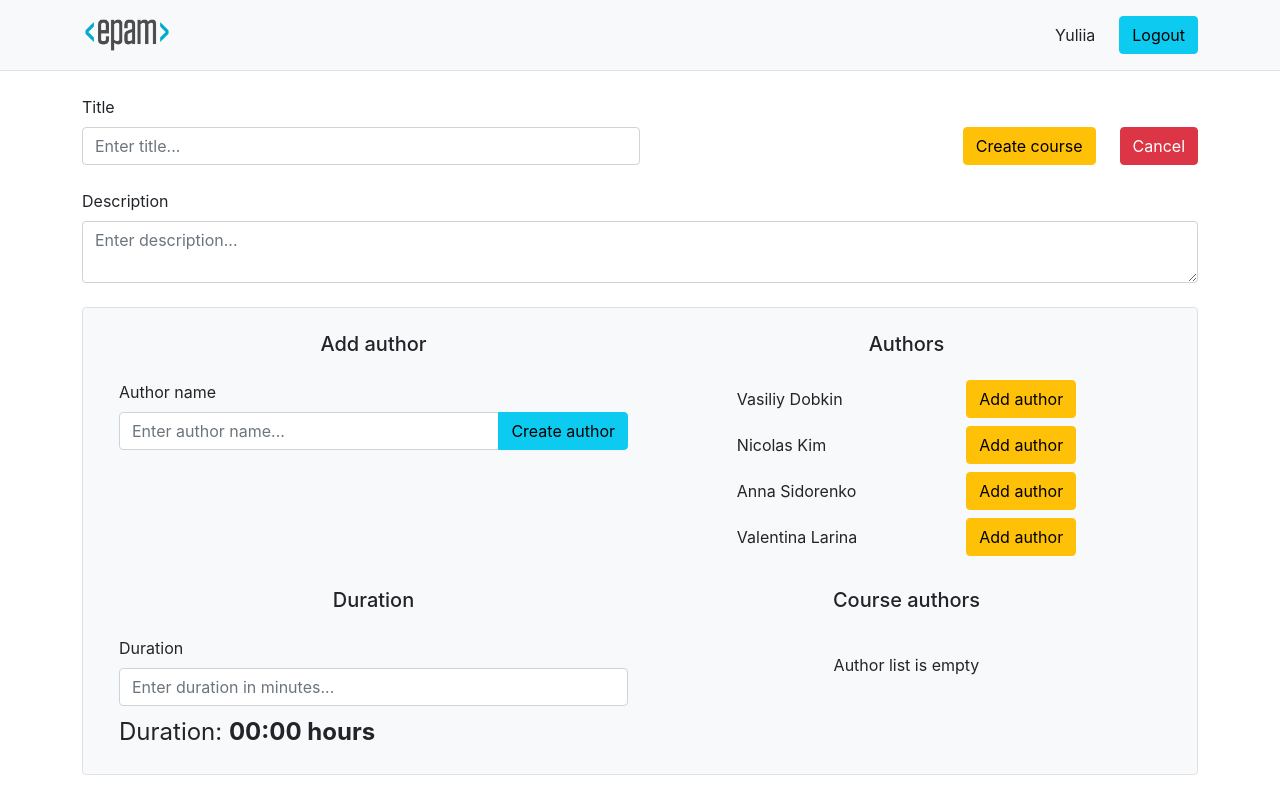
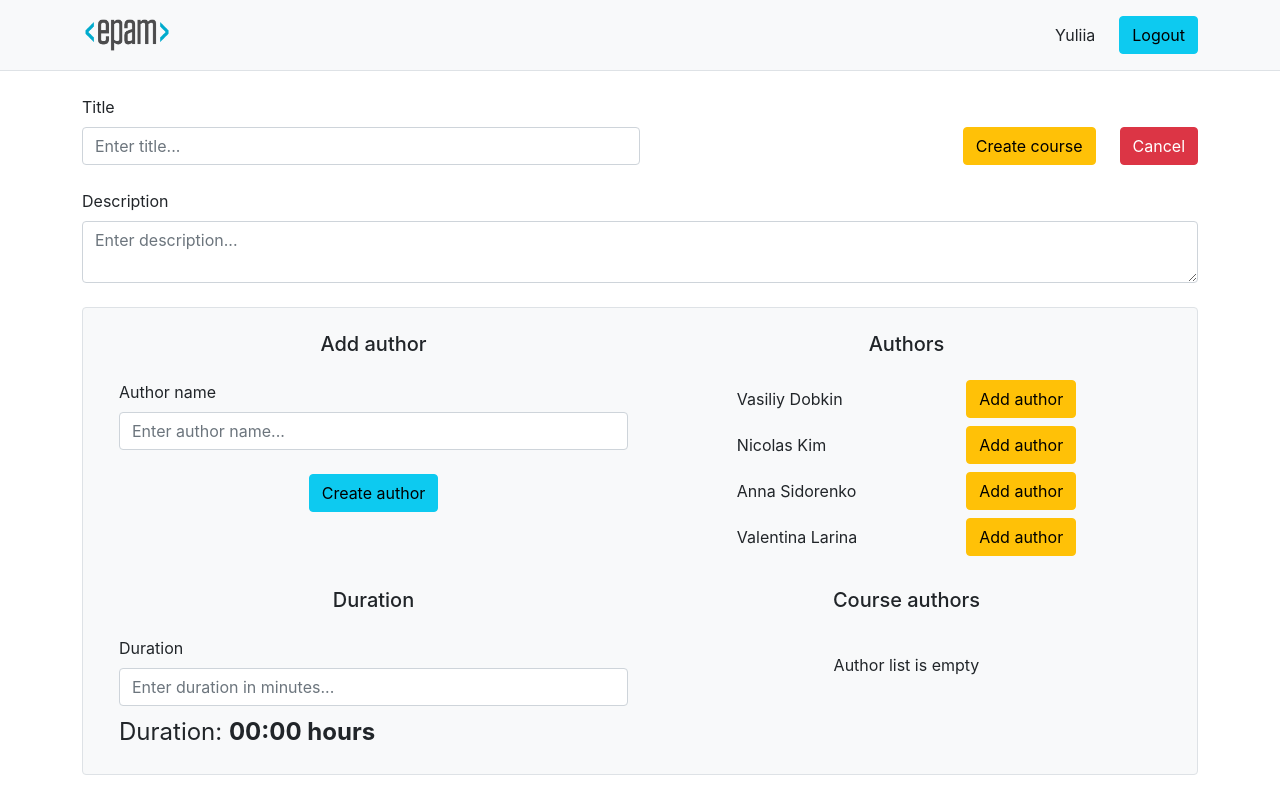
Before and after one commit to jkyrychenko/courses-app, a React (Create React App) app: page /courses in a window 1280 px wide. Both pictures are taken after typing "Sample" into the empty fields and a click on the button "Add new course". Built offline with nearby package versions, Linux system fonts and the light colour scheme.

Commit message:
implement Input component

```diff
--- a/src/components/Button/Button.jsx
+++ b/src/components/Button/Button.jsx
@@ -2,14 +2,16 @@ const Button = (props) => {
 	const color = props.color ? props.color : 'info';
 	const type = props.type ? props.type : 'button';
 	const customClass = props.customClass;
+	const title = props.title;
+	const action = props.action;
 
 	return (
 		<button
 			type={type}
 			className={`btn btn-${color} text-nowrap ${customClass}`}
-			onClick={props.action}
+			onClick={action}
 		>
-			{props.title}
+			{title}
 		</button>
 	);
 };
--- a/src/components/Courses/Courses.jsx
+++ b/src/components/Courses/Courses.jsx
@@ -2,6 +2,7 @@ import { useState } from 'react';
 import CoursesList from '../Courses/CoursesList';
 // import Search from '../Search/Search';
 import Button from '../Button/Button';
+import Input from '../Input/Input';
 import Message from '../Message/Message';
 
 const Courses = (props) => {
@@ -13,7 +14,7 @@ const Courses = (props) => {
 		e.preventDefault();
 		if (query.trim() === '') {
 			setCourses(props.courses);
-			return;
+			return false;
 		}
 
 		let searchedQuery = query.toLowerCase();
@@ -30,15 +31,13 @@ const Courses = (props) => {
 			<div className='container'>
 				<div className='d-flex mb-4'>
 					<div className='col'>
-						{/* <Search action={(e) => searchCourses(e)} /> */}
+						{/* <Search action={({ query }) => searchCourses({ query })} /> */}
 						<form onSubmit={(e) => searchCourses(e)}>
 							<div className='input-group'>
-								<input
-									type='text'
-									className='form-control'
+								<Input
 									placeholder='Enter course name...'
 									value={query}
-									onChange={(e) => setQuery(e.target.value)}
+									change={(e) => setQuery(e.target.value)}
 								/>
 								<Button title='Search' type='submit' />
 							</div>
--- a/src/components/CreateCourse/CreateCourse.jsx
+++ b/src/components/CreateCourse/CreateCourse.jsx
@@ -1,5 +1,6 @@
 import { useState } from 'react';
 import { v4 as uuidv4 } from 'uuid';
+import Input from '../Input/Input';
 import Button from '../Button/Button';
 import Message from '../Message/Message';
 import formatDuration from '../../mixins/format-duration';
@@ -93,16 +94,12 @@ const CreateCourse = (props) => {
 				<form onSubmit={createNewCourse} className='d-grid gap-4'>
 					<div className='d-flex align-items-end'>
 						<div className='col-6'>
-							<label htmlFor='courseTitle' className='form-label'>
-								Title
-							</label>
-							<input
-								type='text'
-								className='form-control'
+							<Input
 								id='courseTitle'
 								placeholder='Enter title...'
+								title='Title'
 								value={title}
-								onChange={(e) => setTitle(e.target.value)}
+								change={(e) => setTitle(e.target.value)}
 							/>
 						</div>
 						<div className='col-6 text-end'>
@@ -130,25 +127,21 @@ const CreateCourse = (props) => {
 					</div>
 					<div className='row bg-light p-4 border rounded'>
 						<div className='col-6 mb-4'>
-							<h5 className='text-center mb-4'>Add author</h5>
+							<h5 className='mb-4 text-center'>Add author</h5>
 							<div>
-								<label htmlFor='createAuthor' className='form-label'>
-									Author name
-								</label>
-							</div>
-							<div className='input-group'>
-								<input
-									type='text'
-									className='form-control'
+								<Input
 									id='createAuthor'
 									placeholder='Enter author name...'
+									title='Author name'
 									value={newAuthorName}
-									onChange={(e) => setNewAuthorName(e.target.value)}
+									change={(e) => setNewAuthorName(e.target.value)}
 								/>
-								<Button
-									title='Create author'
-									action={() => addNewAuthor(newAuthorName)}
-								/>
+								<div className='text-center mt-4'>
+									<Button
+										title='Create author'
+										action={() => addNewAuthor(newAuthorName)}
+									/>
+								</div>
 							</div>
 						</div>
 						<div className='col-6 mb-4'>
@@ -172,16 +165,13 @@ const CreateCourse = (props) => {
 						<div className='col-6'>
 							<h5 className='text-center mb-4'>Duration</h5>
 							<div>
-								<label htmlFor='courseDuration' className='form-label'>
-									Duration
-								</label>
-								<input
+								<Input
 									type='number'
-									className='form-control'
 									id='courseDuration'
 									placeholder='Enter duration in minutes...'
+									title='Duration'
 									value={duration}
-									onChange={(e) => getUserDuration(e.target.value)}
+									change={(e) => getUserDuration(e.target.value)}
 								/>
 							</div>
 							<div className='fs-4 mt-2'>
--- /dev/null
+++ b/src/components/Input/Input.jsx
@@ -0,0 +1,32 @@
+const Input = (props) => {
+	const type = props.type ? props.type : 'text';
+	const inputClass = props.inputClass;
+	const labelClass = props.labelClass;
+	const id = props.id;
+	const title = props.title;
+	const placeholder = props.placeholder;
+	const value = props.value;
+	const change = props.change;
+
+	return (
+		<>
+			{title ? (
+				<label htmlFor={id} className={`form-label ${labelClass}`}>
+					{title}
+				</label>
+			) : (
+				''
+			)}
+			<input
+				type={type}
+				id={id}
+				className={`form-control ${inputClass}`}
+				placeholder={placeholder}
+				value={value}
+				onChange={change}
+			/>
+		</>
+	);
+};
+
+export default Input;
```
Also changed, not shown: src/components/Search/Search.jsx (+4 -5 lines).
